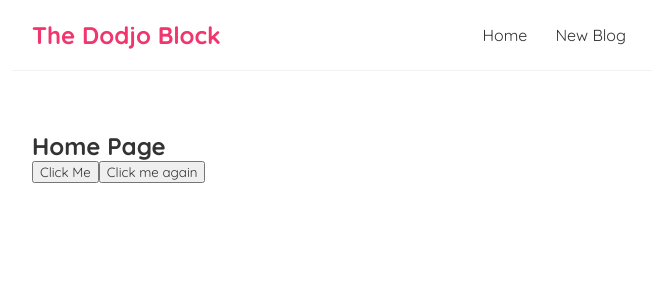
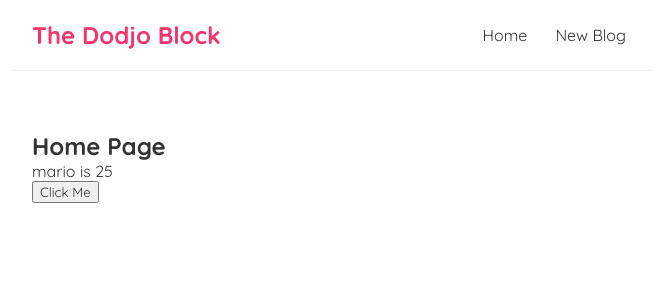
Before and after one commit to folusosamuel/Tuts, a React (Create React App) app: page / in a window 1280 px wide. Shown: the top 300 px of the page, without its empty margins (308-964 px from the left). Built offline with nearby package versions, Linux system fonts and the light colour scheme.

Commit message:
useState

```diff
--- a/src/Home.js
+++ b/src/Home.js
@@ -1,18 +1,20 @@
+import { useState } from "react";
+
 const Home = () => {
+    //let name = 'mario';
+    const [name, setName] = useState('mario');
+    const [age, setAge] = useState(25);
 
     const handleClick = () => {
-        console.log("hello, ninjas");
+        setName('luigi');
+        setAge(30);
     }
-
-const handleClickAgain = (name) => {
-    console.log("Hello " + name);
-}
 
     return (
         <div className="home">
             <h2>Home Page</h2>
+            <p>{ name } is { age }</p>
             <button onClick={handleClick}>Click Me</button>
-            <button onClick = {() => handleClickAgain('mario')}>Click me again</button>
         </div>
     );
 }
```
